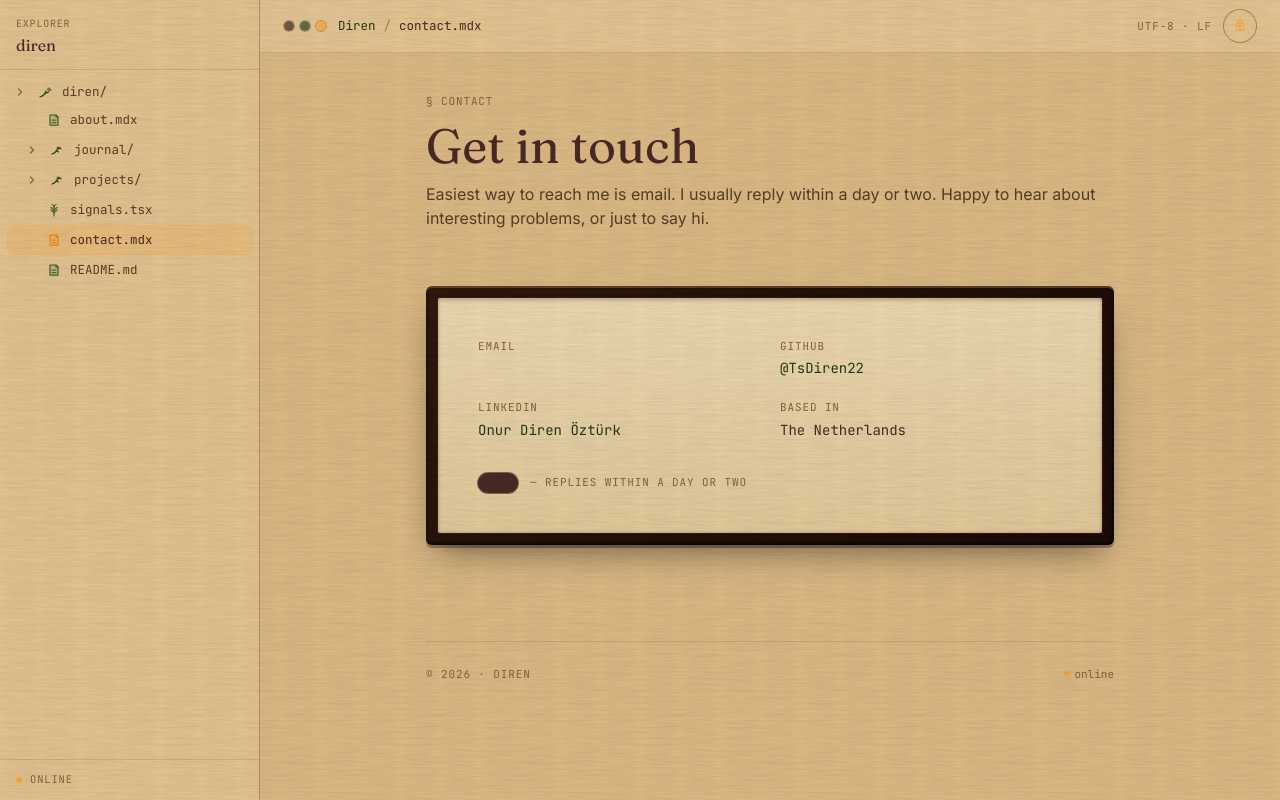
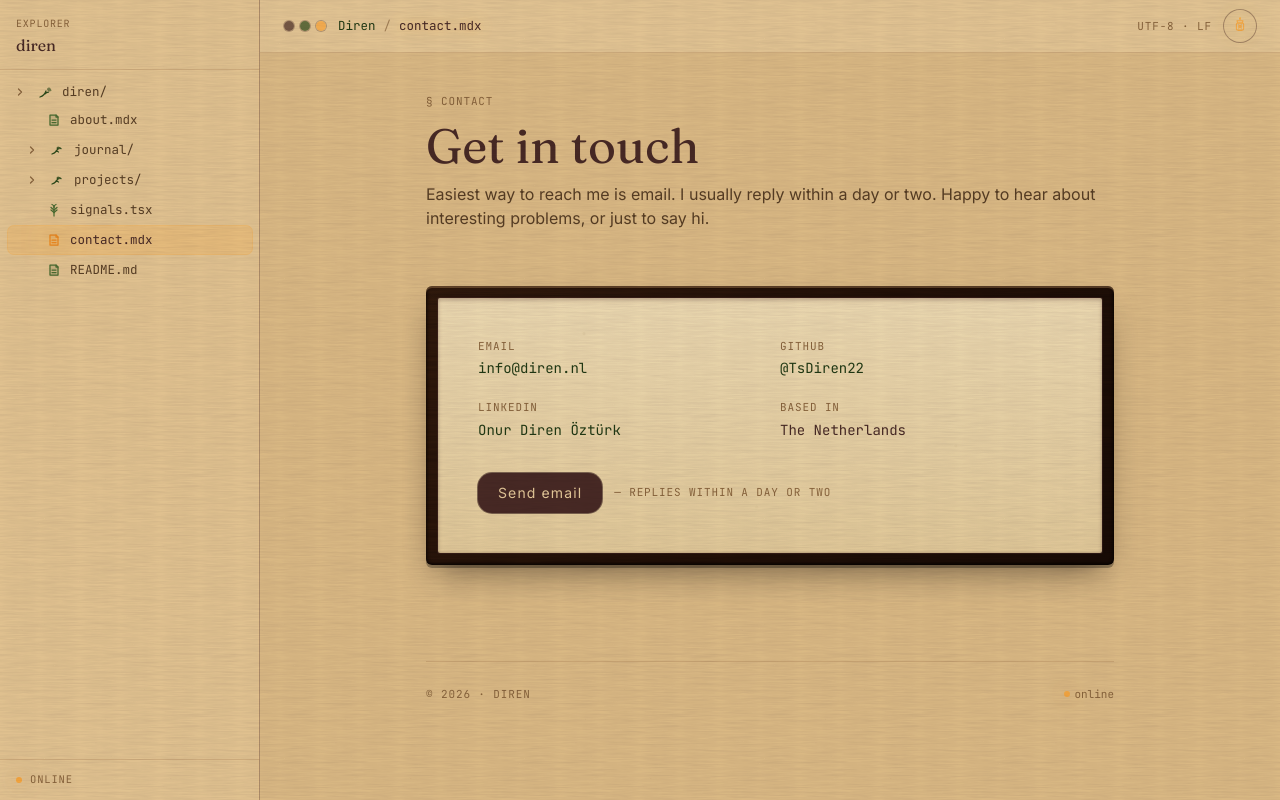
Before and after one commit to TsDiren22/TreehouseBlog, a Next.js app: page /contact in a window 1280 px wide. Built offline with nearby package versions, Linux system fonts and the light colour scheme.

Commit message:
fix:add email address

```diff
--- a/app/contact/page.tsx
+++ b/app/contact/page.tsx
@@ -18,11 +18,10 @@ export default function ContactPage() {
       <div className="oak-frame">
         <div className="oak-mat p-6 sm:p-8 md:p-10">
           <dl className="grid gap-5 sm:grid-cols-2">
-            {/* add email row */}
             <ContactRow
               label="email"
-              value=""
-              href=""
+              value="info@diren.nl"
+              href="mailto:info@diren.nl"
             />
             <ContactRow label="github"   value="@TsDiren22	"     href="https://github.com/TsDiren22" />
             <ContactRow label="linkedin" value="Onur Diren Öztürk"  href="https://www.linkedin.com/in/onur-diren-öztürk-7948ba141/?locale=en_US" />
@@ -30,8 +29,8 @@ export default function ContactPage() {
           </dl>
 
           <div className="mt-8 flex flex-wrap items-center gap-3">
-            <a href="mailto:" className="btn-lantern">
-               	{/* add email here */}
+            <a href="mailto:info@diren.nl" className="btn-lantern">
+              Send email
             </a>
             <span className="font-mono text-[11px] uppercase tracking-carved text-bark-500">
               &mdash; replies within a day or two
```
